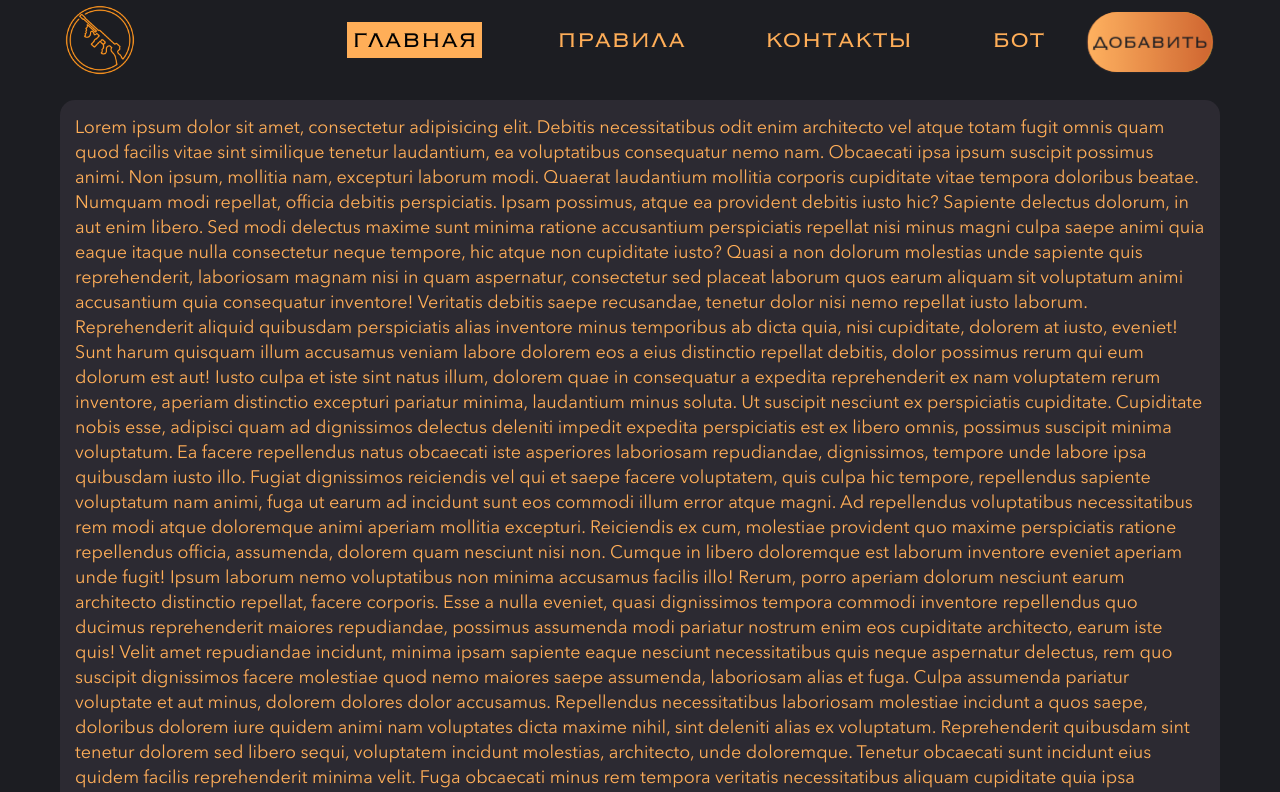
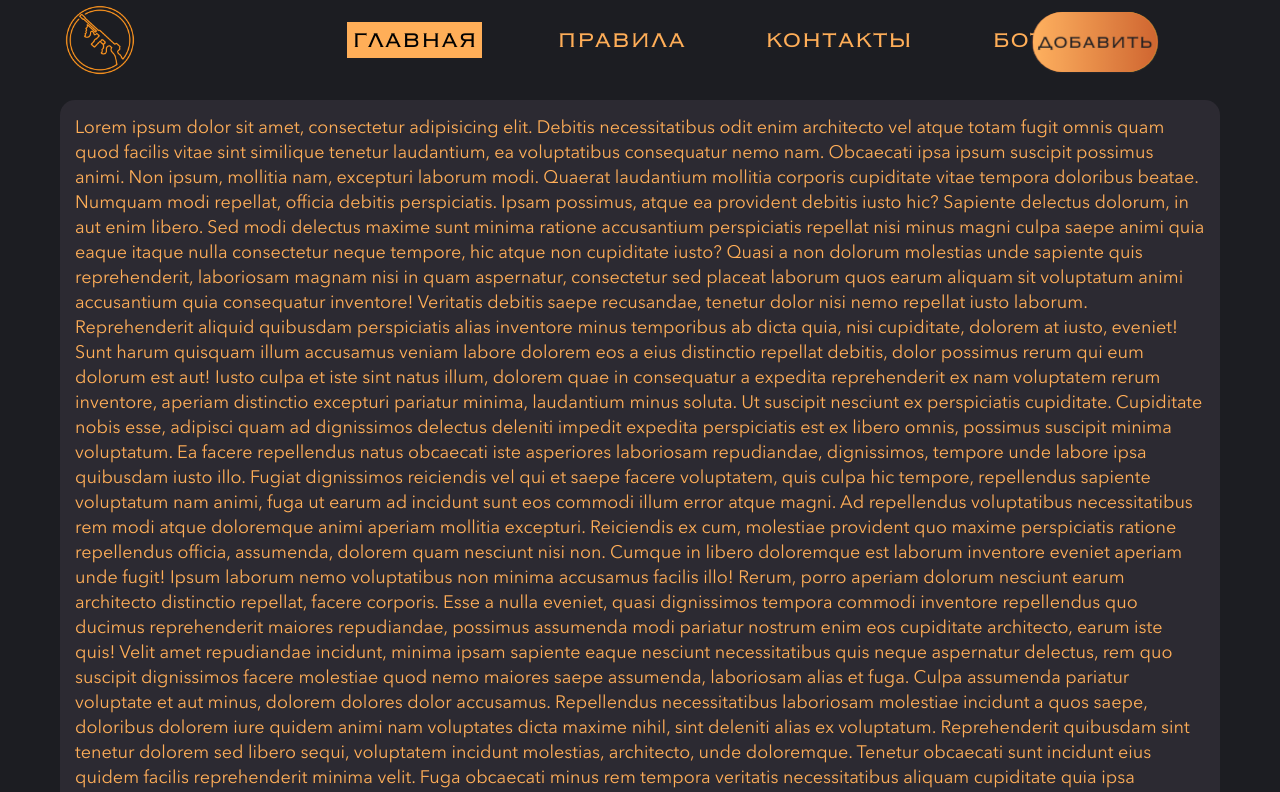
Before and after one commit to BetKill/WEBMAFIA, a plain HTML site: page index.html in a window 1280 px wide. Shown: the top 792 px of the page. Drawn offline with nearby package versions, Linux system fonts and the light colour scheme; files whose address does not match are found by name.

Commit message:
Update style.css

```diff
--- a/css/style.css
+++ b/css/style.css
@@ -97,12 +97,11 @@ html,body{
 }
 }
 .btnflip {
-	margin-left: 0px;
 	margin-bottom: -50%;
 	display: flex;
   position: static;
   right: 0;
-  transform: translate(-6%, -50%);
+  transform: translate(-50%, -50%);
   width: 125px;
   height: 60px;
   text-align: center;
```
